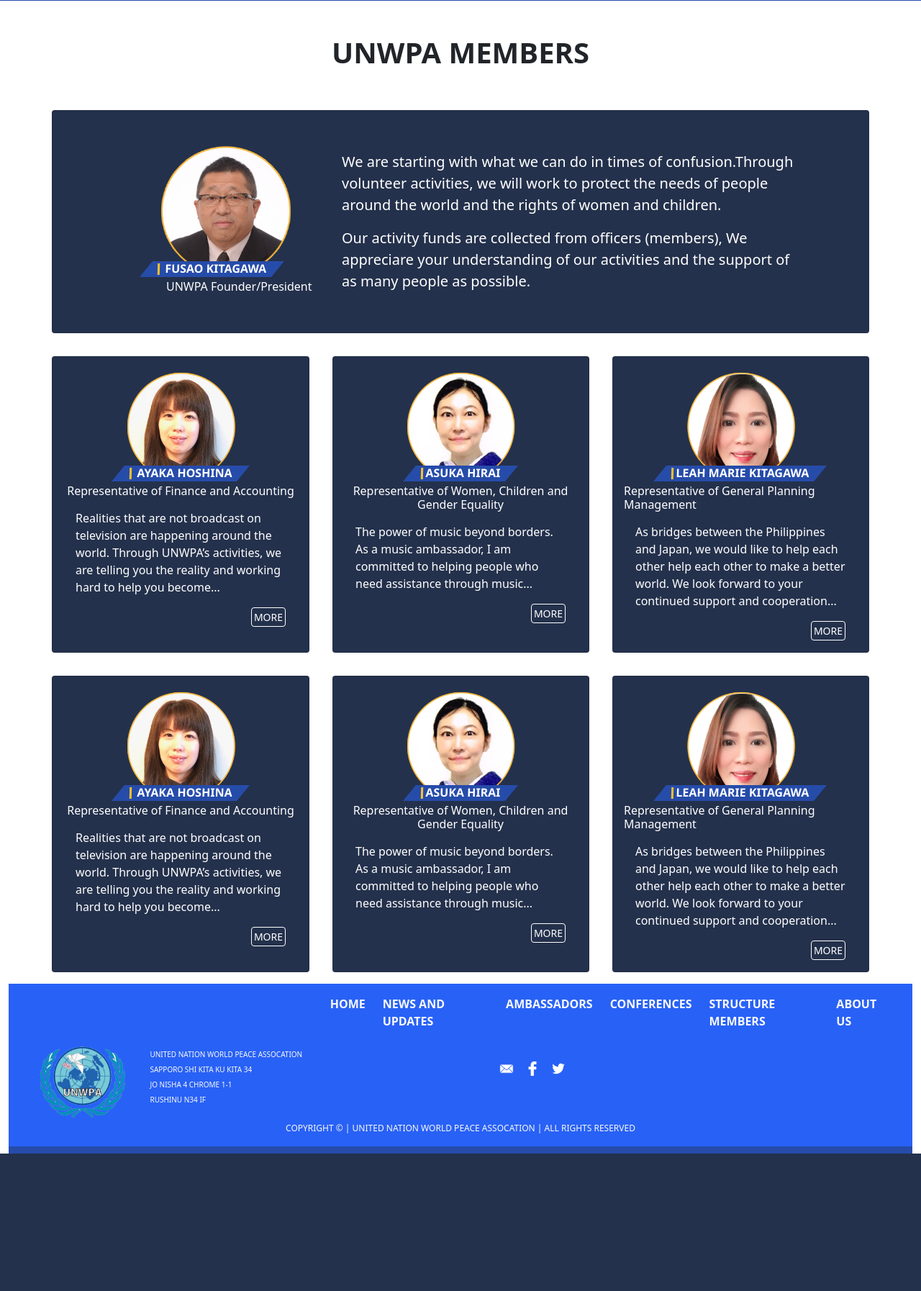
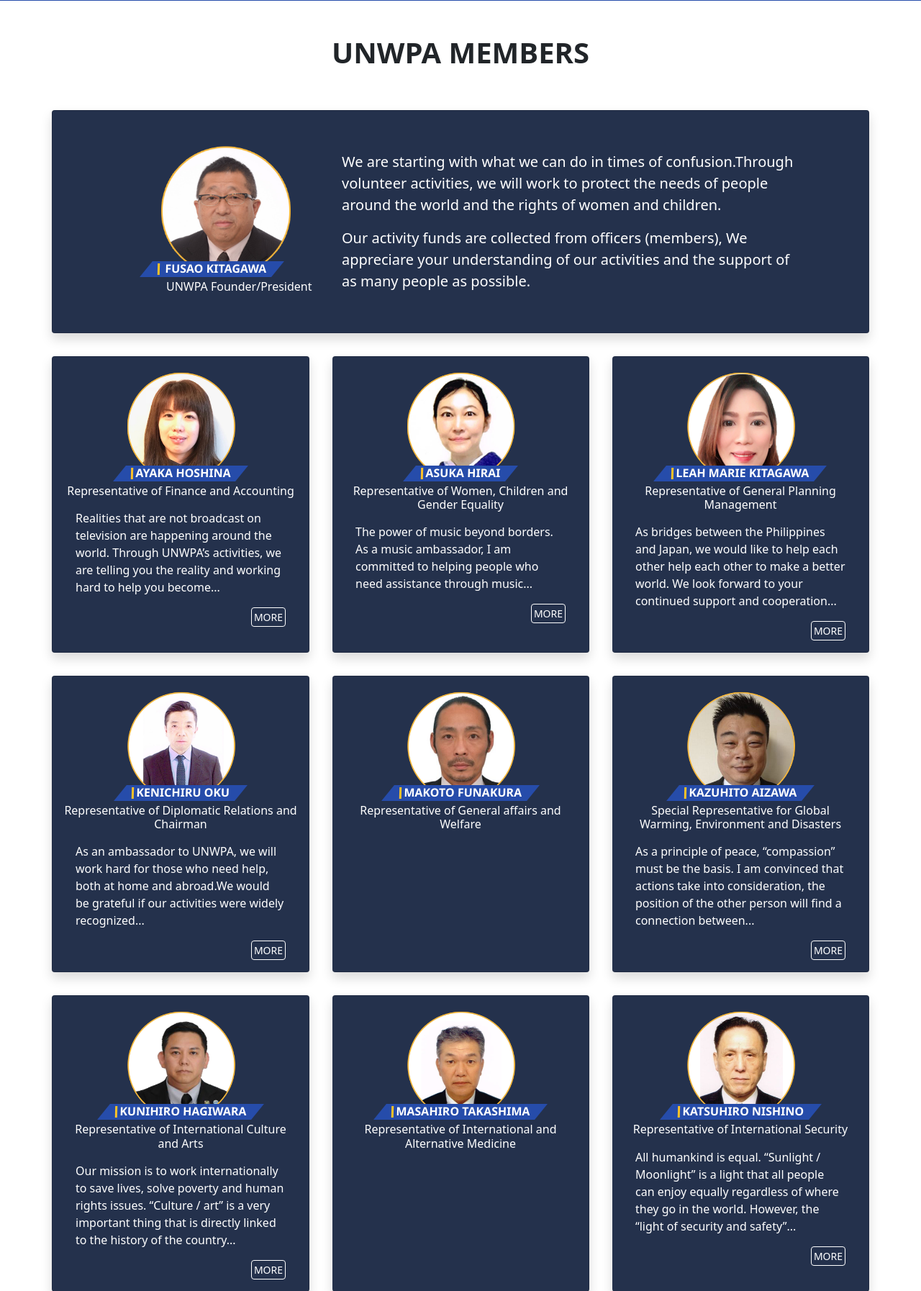
Before and after one commit to elafayee/unwpa, a PHP site: page /structureMembers.html in a window 1280 px wide. Shown: the part 185-1979 px from the top of the page at 72% size. Before the commit the page ends 1788 px from the top, so only its background shows below. Run offline with PHP 8.4, Linux system fonts and the light colour scheme.

Commit message:
structure members

```diff
--- a/scss/style.css
+++ b/scss/style.css
@@ -93,6 +93,7 @@ ul.social-media li img {
   background-color: #FFC228;
   opacity: unset;
   height: fit-content;
+  display: inline-block;
 
 }
 
--- a/structureMembers.html
+++ b/structureMembers.html
@@ -71,7 +71,7 @@
     <div class="container-fluid">
         <div class="row">
             <div class="col-sm-12  d-flex justify-content-center">
-                <div class="card mb-3 w-100 mx-5 mt-5 p-5 bg-primary-cardbackground">
+                <div class="card mb-3 w-100 mx-5 mt-5 p-5 bg-primary-cardbackground shadow">
                     <div class="row g-0">
                         <div class="col-md-4 mx-auto">
                             <img src="assets\stucture members\4.png" class="img-fluid-profile">
@@ -108,13 +108,13 @@
 <div class="container-fluid">
     <div class="row p-2">
         <div class="card-group px-5 py-2">
-            <div class="card size bkgnd mx-3 px-2">
+            <div class="card size bkgnd mx-3 px-2 shadow">
                 <img class="card-img-top img-size mx-auto" src="assets\stucture members\7.png" alt="Card image cap">
                 <div class="parallelogram-members d-flex px-3 mx-auto">
                     <div class="vr my-auto"></div>
-                    <h6 class="text-white-fusao fw-bold my-auto w-auto">AYAKA HOSHINA</h6>
+                    <h6 class="text-white-ayaka fw-bold my-auto mx-auto d-flex w-auto">AYAKA HOSHINA</h6>
                 </div>
-                <div class="d-flex">
+                <div class="d-flex justify-content-center px-2">
                     <h6 class="my-auto mt-1 text-white mx-auto text-center">Representative of Finance and Accounting
                     </h6>
                 </div>
@@ -129,14 +129,14 @@
 
                 </div>
             </div>
-            <div class="card size bkgnd mx-3 px-2">
+            <div class="card size bkgnd mx-3 px-2 shadow">
                 <img class="card-img-top img-size mx-auto" src="assets\stucture members\5.png" alt="Card image cap">
                 <div class="parallelogram-members d-flex px-3 mx-auto">
                     <div class="vr my-auto"></div>
                     <h6 class="text-white-ayaka fw-bold my-auto mx-auto d-flex w-auto">ASUKA HIRAI</h6>
                 </div>
                 <div class="d-flex justify-content-center px-2">
-                    <h6 class="my-auto mt-1 text-white mx-auto  text-center">Representative of Women, Children and
+                    <h6 class="my-auto mt-1 text-white mx-auto text-center">Representative of Women, Children and
                         Gender Equality</h6>
                 </div>
 
@@ -149,14 +149,14 @@
 
                 </div>
             </div>
-            <div class="card size bkgnd mx-3 px-2 ">
+            <div class="card size bkgnd mx-3 px-2 shadow">
                 <img class="card-img-top img-size mx-auto" src="assets\stucture members\6.png" alt="Card image cap">
                 <div class="parallelogram-members d-flex px-3 mx-auto">
                     <div class="vr my-auto"></div>
                     <h6 class="text-white-ayaka fw-bold my-auto mx-auto d-flex">LEAH MARIE KITAGAWA</h6>
                 </div>
                 <div class="d-flex justify-content-center px-2">
-                    <h6 class="my-auto mt-1 text-white mx-auto">Representative of General Planning
+                    <h6 class="my-auto mt-1 text-white mx-auto text-center">Representative of General Planning
                         Management</h6>
                 </div>
 
@@ -173,63 +173,255 @@
 
     <div class="row p-2">
         <div class="card-group px-5 py-2">
-            <div class="card size bkgnd mx-3 px-2">
-                <img class="card-img-top img-size mx-auto" src="assets\stucture members\7.png" alt="Card image cap">
+            <div class="card size bkgnd mx-3 px-2 shadow">
+                <img class="card-img-top img-size mx-auto" src="assets\stucture members\1.png" alt="Card image cap">
                 <div class="parallelogram-members d-flex px-3 mx-auto">
                     <div class="vr my-auto"></div>
-                    <h6 class="text-white-fusao fw-bold my-auto w-auto">AYAKA HOSHINA</h6>
+                    <h6 class="text-white-ayaka fw-bold my-auto mx-auto d-flex w-auto">KENICHIRU OKU</h6>
                 </div>
-                <div class="d-flex">
-                    <h6 class="my-auto mt-1 text-white mx-auto text-center">Representative of Finance and Accounting
+                <div class="d-flex justify-content-center px-2">
+                    <h6 class="my-auto mt-1 text-white mx-auto text-center">Representative of Diplomatic Relations and
+                        Chairman
                     </h6>
                 </div>
 
                 <div class="card-body px-4">
-                    <p class="card-text text-white">Realities that are not broadcast on television are
-                        happening around
-                        the world. Through UNWPA’s activities, we are telling you the reality and working hard to help
-                        you become...</p>
+                    <p class="card-text text-white">As an ambassador to UNWPA, we will work hard for those who need
+                        help, both at home and abroad.We would be grateful if our activities were widely recognized...
+                    </p>
                     <!-- <p class="card-text"><small class="text-muted">Last updated 3 mins ago</small></p> -->
                     <div class="d-flex justify-content-end "><small class="more">MORE</small></div>
 
                 </div>
             </div>
-            <div class="card size bkgnd mx-3 px-2">
-                <img class="card-img-top img-size mx-auto" src="assets\stucture members\5.png" alt="Card image cap">
+            <div class="card size bkgnd mx-3 px-2 shadow">
+                <img class="card-img-top img-size mx-auto" src="assets\stucture members\9.png" alt="Card image cap">
                 <div class="parallelogram-members d-flex px-3 mx-auto">
                     <div class="vr my-auto"></div>
-                    <h6 class="text-white-ayaka fw-bold my-auto mx-auto d-flex w-auto">ASUKA HIRAI</h6>
+                    <h6 class="text-white-ayaka fw-bold my-auto mx-auto d-flex w-auto">MAKOTO FUNAKURA</h6>
                 </div>
                 <div class="d-flex justify-content-center px-2">
-                    <h6 class="my-auto mt-1 text-white mx-auto  text-center">Representative of Women, Children and
-                        Gender Equality</h6>
+                    <h6 class="my-auto mt-1 text-white mx-auto  text-center">Representative of General affairs and
+                        Welfare</h6>
                 </div>
 
                 <div class="card-body px-4">
-                    <p class="card-text text-white">The power of music beyond borders. As a music ambassador, I am
-                        committed to
-                        helping people who need assistance through music...
+                    <p class="card-text text-white">
                     </p>
+                    <!-- <div class="d-flex justify-content-end "><small class="more">MORE</small></div> -->
+
+                </div>
+            </div>
+            <div class="card size bkgnd mx-3 px-2 shadow">
+                <img class="card-img-top img-size mx-auto" src="assets\stucture members\2.png" alt="Card image cap">
+                <div class="parallelogram-members d-flex px-3 mx-auto">
+                    <div class="vr my-auto"></div>
+                    <h6 class="text-white-ayaka fw-bold my-auto mx-auto d-flex">KAZUHITO AIZAWA</h6>
+                </div>
+                <div class="d-flex justify-content-center px-2">
+                    <h6 class="my-auto mt-1 text-white mx-auto text-center">Special Representative for Global Warming,
+                        Environment and Disasters</h6>
+                </div>
+
+                <div class="card-body px-4">
+                    <p class="card-text text-white">As a principle of peace, “compassion” must be the basis. I am
+                        convinced that actions take into consideration, the position of the other person will find a
+                        connection between...</p>
                     <div class="d-flex justify-content-end "><small class="more">MORE</small></div>
 
                 </div>
             </div>
-            <div class="card size bkgnd mx-3 px-2 ">
-                <img class="card-img-top img-size mx-auto" src="assets\stucture members\6.png" alt="Card image cap">
+        </div>
+    </div>
+
+    <div class="row p-2">
+        <div class="card-group px-5 py-2">
+            <div class="card size bkgnd mx-3 px-2 shadow">
+                <img class="card-img-top img-size mx-auto" src="assets\stucture members\15.png" alt="Card image cap">
                 <div class="parallelogram-members d-flex px-3 mx-auto">
                     <div class="vr my-auto"></div>
-                    <h6 class="text-white-ayaka fw-bold my-auto mx-auto d-flex">LEAH MARIE KITAGAWA</h6>
+                    <h6 class="text-white-ayaka fw-bold my-auto mx-auto d-flex w-auto">KUNIHIRO HAGIWARA</h6>
                 </div>
                 <div class="d-flex justify-content-center px-2">
-                    <h6 class="my-auto mt-1 text-white mx-auto">Representative of General Planning
-                        Management</h6>
+                    <h6 class="my-auto mt-1 text-white mx-auto text-center">Representative of International Culture
+                        and Arts
+                    </h6>
                 </div>
 
                 <div class="card-body px-4">
-                    <p class="card-text text-white">As bridges between the Philippines and Japan, we would like to help
-                        each other help each other to make a better world. We look forward to your continued support and
-                        cooperation...</p>
+                    <p class="card-text text-white">Our mission is to work internationally to save lives, solve poverty
+                        and human rights issues. “Culture / art” is a very important thing that is directly linked to
+                        the history of the country...
+                    </p>
+                    <!-- <p class="card-text"><small class="text-muted">Last updated 3 mins ago</small></p> -->
                     <div class="d-flex justify-content-end "><small class="more">MORE</small></div>
+
+                </div>
+            </div>
+            <div class="card size bkgnd mx-3 px-2 shadow">
+                <img class="card-img-top img-size mx-auto" src="assets\stucture members\16.png" alt="Card image cap">
+                <div class="parallelogram-members d-flex px-3 mx-auto">
+                    <div class="vr my-auto"></div>
+                    <h6 class="text-white-ayaka fw-bold my-auto mx-auto d-flex w-auto">MASAHIRO TAKASHIMA</h6>
+                </div>
+                <div class="d-flex justify-content-center px-2">
+                    <h6 class="my-auto mt-1 text-white mx-auto  text-center">Representative of International and
+                        Alternative Medicine</h6>
+                </div>
+
+                <div class="card-body px-4">
+                    <p class="card-text text-white">
+                    </p>
+                    <!-- <div class="d-flex justify-content-end "><small class="more">MORE</small></div> -->
+
+                </div>
+            </div>
+            <div class="card size bkgnd mx-3 px-2 shadow">
+                <img class="card-img-top img-size mx-auto" src="assets\stucture members\10.png" alt="Card image cap">
+                <div class="parallelogram-members d-flex px-3 mx-auto">
+                    <div class="vr my-auto"></div>
+                    <h6 class="text-white-ayaka fw-bold my-auto mx-auto d-flex">KATSUHIRO NISHINO</h6>
+                </div>
+                <div class="d-flex justify-content-center px-2">
+                    <h6 class="my-auto mt-1 text-white mx-auto text-center">Representative of International Security
+                    </h6>
+                </div>
+
+                <div class="card-body px-4">
+                    <p class="card-text text-white">All humankind is equal. “Sunlight / Moonlight” is a light that all
+                        people can enjoy equally regardless of where they go in the world. However, the “light of
+                        security and safety”...</p>
+                    <div class="d-flex justify-content-end "><small class="more">MORE</small></div>
+
+                </div>
+            </div>
+        </div>
+    </div>
+
+    <div class="row p-2">
+        <div class="card-group px-5 py-2">
+            <div class="card size bkgnd mx-3 px-2 shadow">
+                <img class="card-img-top img-size mx-auto" src="assets\stucture members\3.png" alt="Card image cap">
+                <div class="parallelogram-members d-flex px-3 mx-auto">
+                    <div class="vr my-auto"></div>
+                    <h6 class="text-white-ayaka fw-bold my-auto mx-auto d-flex w-auto">JUNICHI YOTSUMOTO</h6>
+                </div>
+                <div class="d-flex justify-content-center px-2">
+                    <h6 class="my-auto mt-1 text-white mx-auto text-center">Representative of Economic
+                    </h6>
+                </div>
+
+                <div class="card-body px-4">
+                    <!-- <p class="card-text text-white">Our mission is to work internationally to save lives, solve poverty
+                        and human rights issues. “Culture / art” is a very important thing that is directly linked to
+                        the history of the country...
+                    </p> -->
+                    <!-- <p class="card-text"><small class="text-muted">Last updated 3 mins ago</small></p> -->
+                    <!-- <div class="d-flex justify-content-end "><small class="more">MORE</small></div> -->
+
+                </div>
+            </div>
+            <div class="card size bkgnd mx-3 px-2 shadow">
+                <img class="card-img-top img-size mx-auto" src="assets\stucture members\13.png" alt="Card image cap">
+                <div class="parallelogram-members d-flex px-3 mx-auto">
+                    <div class="vr my-auto"></div>
+                    <h6 class="text-white-ayaka fw-bold my-auto mx-auto d-flex w-auto">KENJI IWAI</h6>
+                </div>
+                <div class="d-flex justify-content-center px-2">
+                    <h6 class="my-auto mt-1 text-white mx-auto  text-center">Representative of International Finance and
+                        GDP Management</h6>
+                </div>
+
+                <div class="card-body px-4">
+                    <p class="card-text text-white">
+                    </p>
+                    <!-- <div class="d-flex justify-content-end "><small class="more">MORE</small></div> -->
+
+                </div>
+            </div>
+            <div class="card size bkgnd mx-3 px-2 shadow">
+                <img class="card-img-top img-size mx-auto" src="assets\stucture members\10.png" alt="Card image cap">
+                <div class="parallelogram-members d-flex px-3 mx-auto">
+                    <div class="vr my-auto"></div>
+                    <h6 class="text-white-ayaka fw-bold my-auto mx-auto d-flex">JUN MIURA</h6>
+                </div>
+                <div class="d-flex justify-content-center px-2">
+                    <h6 class="my-auto mt-1 text-white mx-auto text-center">Representative in charge of Asia Region
+                        Jun Miura
+
+                    </h6>
+                </div>
+
+                <div class="card-body px-4">
+                    <!-- <p class="card-text text-white">All humankind is equal. “Sunlight / Moonlight” is a light that all
+                        people can enjoy equally regardless of where they go in the world. However, the “light of
+                        security and safety”...</p>
+                    <div class="d-flex justify-content-end "><small class="more">MORE</small></div> -->
+
+                </div>
+            </div>
+        </div>
+    </div>
+
+    <div class="row p-2 mb-5">
+        <div class="card-group px-5 py-2">
+            <div class="card size bkgnd mx-3 px-2 shadow">
+                <img class="card-img-top img-size mx-auto" src="assets\stucture members\14.png" alt="Card image cap">
+                <div class="parallelogram-members d-flex px-3 mx-auto">
+                    <div class="vr my-auto"></div>
+                    <h6 class="text-white-ayaka fw-bold my-auto mx-auto d-flex w-auto">TAKASHI KONO</h6>
+                </div>
+                <div class="d-flex justify-content-center px-2">
+                    <h6 class="my-auto mt-1 text-white mx-auto text-center">Representative of Treatment, Science
+                        and Technology
+                    </h6>
+                </div>
+
+                <div class="card-body px-4">
+                    <!-- <p class="card-text text-white">Our mission is to work internationally to save lives, solve poverty
+                        and human rights issues. “Culture / art” is a very important thing that is directly linked to
+                        the history of the country...
+                    </p> -->
+                    <!-- <p class="card-text"><small class="text-muted">Last updated 3 mins ago</small></p> -->
+                    <!-- <div class="d-flex justify-content-end "><small class="more">MORE</small></div> -->
+
+                </div>
+            </div>
+            <div class="card size bkgnd mx-3 px-2 shadow">
+                <img class="card-img-top img-size mx-auto" src="assets\stucture members\11.png" alt="Card image cap">
+                <div class="parallelogram-members d-flex px-3 mx-auto">
+                    <div class="vr my-auto"></div>
+                    <h6 class="text-white-ayaka fw-bold my-auto mx-auto d-flex w-auto">YASUMUNE NAKAKO</h6>
+                </div>
+                <div class="d-flex justify-content-center px-2">
+                    <h6 class="my-auto mt-1 text-white mx-auto  text-center">Representative of Operation Management                                        </h6>
+                </div>
+
+                <div class="card-body px-4">
+                    <p class="card-text text-white">
+                    </p>
+                    <!-- <div class="d-flex justify-content-end "><small class="more">MORE</small></div> -->
+
+                </div>
+            </div>
+            <div class="card size bkgnd mx-3 px-2 shadow">
+                <img class="card-img-top img-size mx-auto" src="assets\stucture members\12.png" alt="Card image cap">
+                <div class="parallelogram-members d-flex px-3 mx-auto">
+                    <div class="vr my-auto"></div>
+                    <h6 class="text-white-ayaka fw-bold my-auto mx-auto d-flex">KEIKO KATO</h6>
+                </div>
+                <div class="d-flex justify-content-center px-2">
+                    <h6 class="my-auto mt-1 text-white mx-auto text-center">Representative of Welfare, Education
+                        and Poverty
+
+                    </h6>
+                </div>
+
+                <div class="card-body px-4">
+                    <!-- <p class="card-text text-white">All humankind is equal. “Sunlight / Moonlight” is a light that all
+                        people can enjoy equally regardless of where they go in the world. However, the “light of
+                        security and safety”...</p>
+                    <div class="d-flex justify-content-end "><small class="more">MORE</small></div> -->
 
                 </div>
             </div>
```
